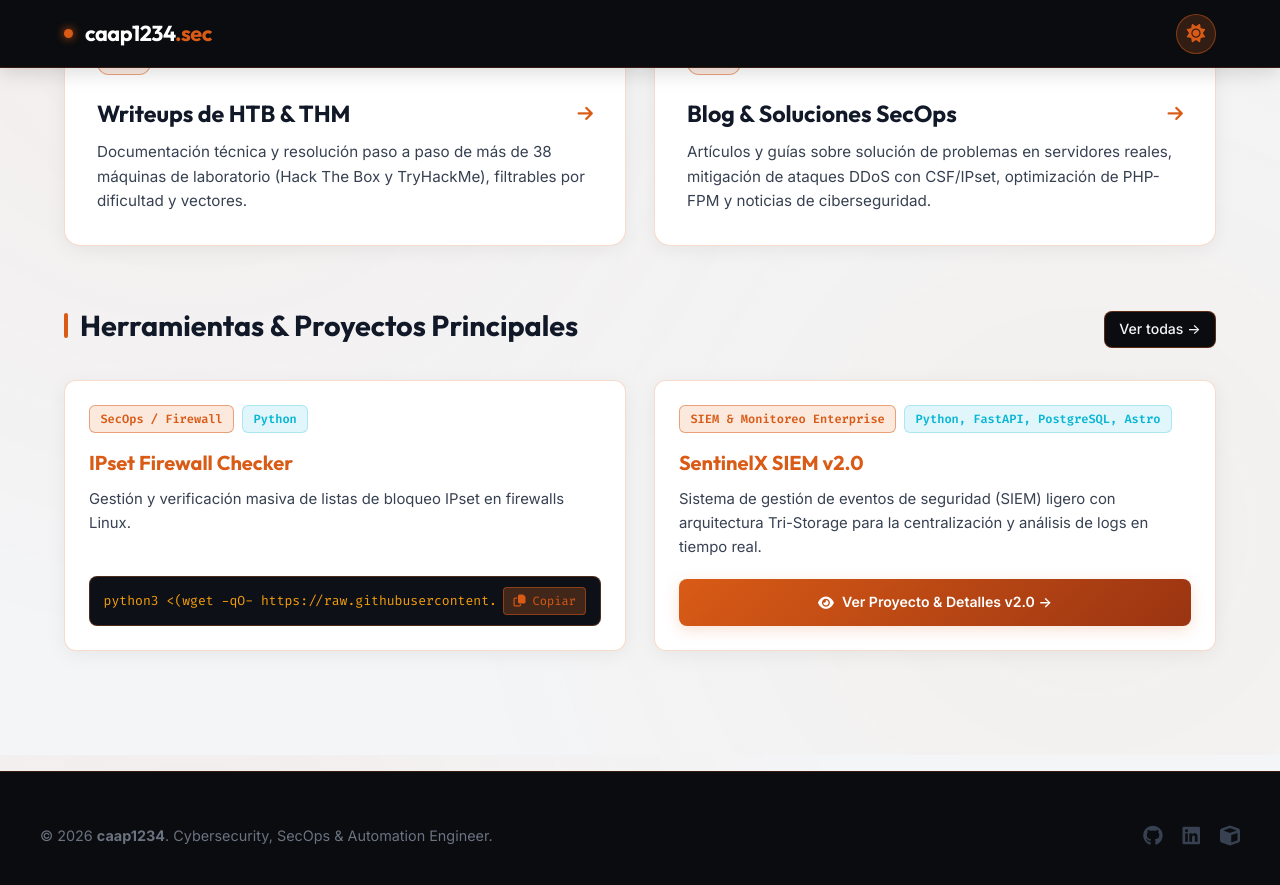
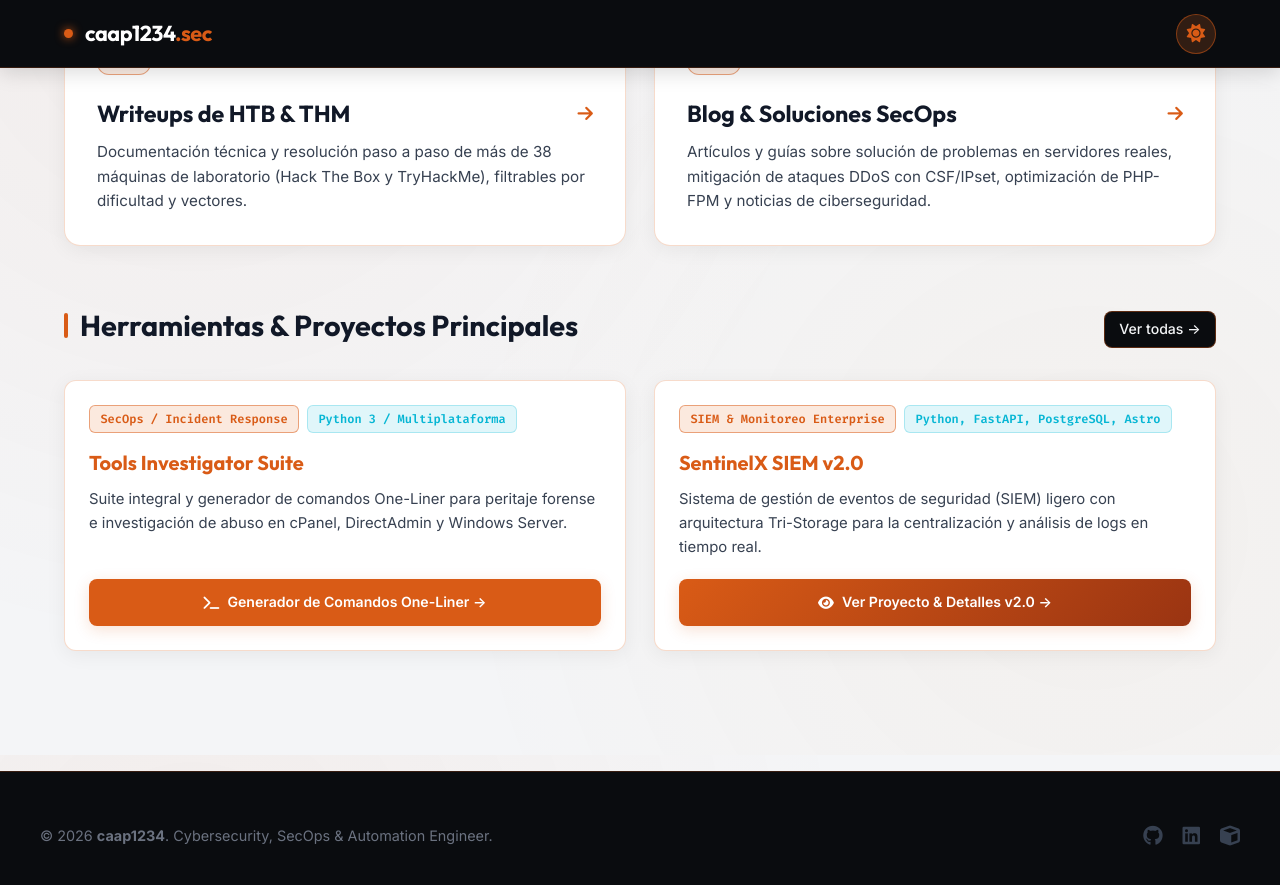
Before and after one commit to caap1234/caap1234.github.io, a Jekyll site: the page built from index.html, in a window 1280 px wide and 900 px high, scrolled down 1045 px. Shown: the top 885 px of the window. Built offline with Jekyll 4.4.1, drawn with Linux system fonts in a browser that asks for light colours.

Commit message:
feat: actualizar pantalla principal reemplazando ip checker por Tools Investigator Suite con enlace al generador One-Liner

```diff
--- a/_layouts/home.html
+++ b/_layouts/home.html
@@ -136,18 +136,19 @@ layout: default
     </div>
 
     <div class="grid-2">
-      <!-- 1. IPset Firewall Checker -->
+      <!-- 1. Tools Investigator Suite -->
       <div class="card">
         <div class="card-tag-row">
-          <span class="badge badge-secops">SecOps / Firewall</span>
-          <span class="badge badge-tech">Python</span>
+          <span class="badge badge-secops">SecOps / Incident Response</span>
+          <span class="badge badge-tech">Python 3 / Multiplataforma</span>
         </div>
-        <h3 class="card-title"><a href="{{ '/tools/check-ipsets/' | relative_url }}">IPset Firewall Checker</a></h3>
-        <p class="card-desc">Gestión y verificación masiva de listas de bloqueo IPset en firewalls Linux.</p>
+        <h3 class="card-title"><a href="{{ '/tools/investigator/' | relative_url }}">Tools Investigator Suite</a></h3>
+        <p class="card-desc">Suite integral y generador de comandos One-Liner para peritaje forense e investigación de abuso en cPanel, DirectAdmin y Windows Server.</p>
 
-        <div class="cmd-box">
-          <span class="cmd-text">python3 &lt;(wget -qO- https://raw.githubusercontent.com/caap1234/Chamba/main/secops/check_ipsets.py)</span>
-          <button class="copy-btn"><i class="far fa-copy"></i> Copiar</button>
+        <div style="margin-top: auto;">
+          <a href="{{ '/tools/investigator/' | relative_url }}" class="btn-primary" style="width: 100%; justify-content: center; font-size: 0.88rem; background: var(--autumn-orange); border-color: var(--autumn-orange); color: #FFFFFF;">
+            <i class="fas fa-terminal"></i> Generador de Comandos One-Liner &rarr;
+          </a>
         </div>
       </div>
 
```
